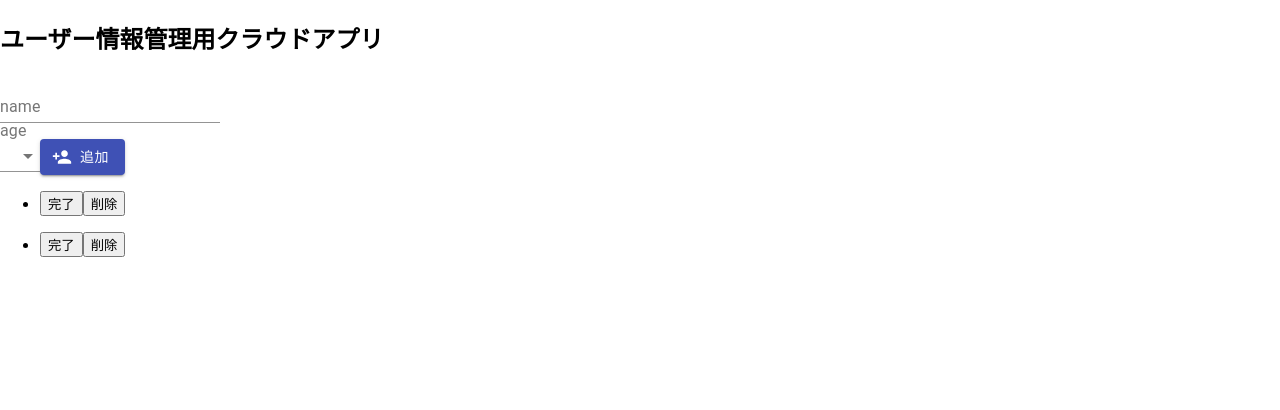
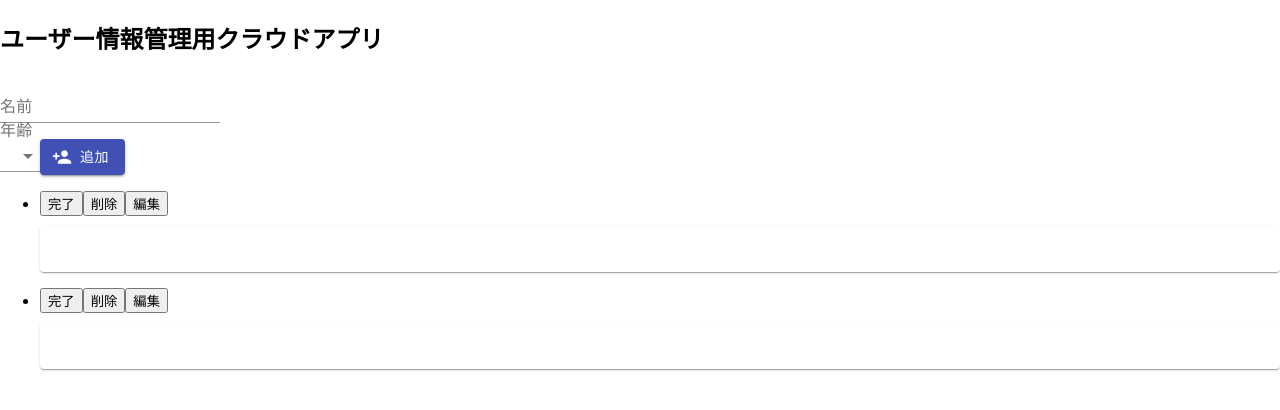
Before and after one commit to Ezure-HARUNA/croud-app, a React (Create React App) app: page / in a window 1280 px wide. Shown: the top 410 px of the page. Built offline with nearby package versions, Linux system fonts and the light colour scheme.

Commit message:
初期値が空白

```diff
--- a/src/App.jsx
+++ b/src/App.jsx
@@ -25,7 +25,11 @@ const App = () => {
         <>
             <h2>ユーザー情報管理用クラウドアプリ</h2>
             <Form usersInfo={usersInfo} setUsersInfo={setUsersInfo}></Form>
-            <List usersInfo={usersInfo} setUsersInfo={setUsersInfo} ></List>
+            <List
+                usersInfo={usersInfo}
+                setUsersInfo={setUsersInfo}
+
+            ></List>
             {/* 後で編集追加 　changeText={changeText}*/}
         </>
     )
--- a/src/EditForm.jsx
+++ b/src/EditForm.jsx
@@ -1,21 +1,81 @@
 import React from "react"
+import styled from "styled-components"
+import Button from "@material-ui/core/Button"
+import Paper from "@material-ui/core/Paper"
+import TextField from "@material-ui/core/TextField"
 
+const Li = styled.li`
+list-style: none;
+.paper {
+    margin-top: 10px;
+    padding: 15px;
+}
+.textField {
+    display: block;
+}
+`
 
-const EditForm = (props) => {
-    const [value, setValue] = React.useState(props.value);
-    const handleChange = () => props.changeText(value);
-    return (
-        <div>
-          <input
-            type="text"
-            value={value}
-            placeholder="React編集"
-            onChange={e => setValue(e.target.value)}
-          />
-          <button type="button" onClick={handleChange}>
-            実行
-          </button>
-        </div>
-      );
-  };
-  export default EditForm;
+const EditForm =(props)=>{
+  //const handleIsDone = this.props.handleIsDone
+  let todo
+  if (props.isEdit === true){
+    todo=
+    <form onSubmit={(e)=>{
+        e.preventDefault()
+        props.handleEditComplete(e, props.id)}}>
+        <TextField className="textField" type="text" label="名前" name="name" placeholder={props.name} />
+        <TextField className="textField" type="text" label="年齢" name="age" placeholder={props.age} />
+        <Button type="submit" variant="contained">編集完了</Button>
+    </form>
+  } else{
+    todo=
+    <div>
+       <p>{props.name}</p>
+       <p>{props.age}</p>
+    </div>
+  }
+  return (
+
+      <Li>
+          <Paper className="paper">
+              {todo}
+          </Paper>
+      </Li>
+  )
+
+}
+
+export default EditForm
+/*
+export default class EditForm extends React.Component {
+    render() {
+        //const buttonText = this.props.isDone ? "戻す" : "完了"
+        //const id = this.props.id
+        const handleIsDone = this.props.handleIsDone
+        let todo
+        if (this.props.isEdit === true) {
+            todo =
+            <form onSubmit={(e)=>{
+                e.preventDefault()
+                this.props.handleEditComplete(e, this.props.id)}}>
+                <TextField className="textField" type="text" label="name" name="name" placeholder={this.props.name} />
+                <TextField className="textField" type="text" label="age" name="age" placeholder={this.props.age} />
+                <Button type="submit" variant="contained">編集完了</Button>
+            </form>
+        } else {
+            todo =
+            <div>
+               <p>{this.props.name}</p>
+              <p>{this.props.age}</p>
+            </div>
+        }
+        return (
+            <Li>
+                <Paper className="paper">
+                    {todo}
+                </Paper>
+            </Li>
+        )
+    }
+}
+*/
--- a/src/Form.jsx
+++ b/src/Form.jsx
@@ -13,15 +13,28 @@ const Form = (props) => {
         e.preventDefault()
         //入力値を取り出す
         const name = e.target.name.value
+
+        //usersInfoをコピー
+        const newUsersInfo=props.usersInfo.slice()
+        //titleの追加
+        newUsersInfo.push(
+            name
+        )
+        //setUsersInfoでnewUsersInfoを更新
+        props.setUsersInfo(newUsersInfo)
+    }
+
+    const handleSelectChange =(e) =>{
+        e.preventDefault()
+        //入力値を取り出す
         const age = e.target.age.value
 
         //usersInfoをコピー
         const newUsersInfo=props.usersInfo.slice()
         //titleの追加
-        newUsersInfo.push({
-            name:name,
-            age:age,
-        })
+        newUsersInfo.push(
+            age
+        )
         //setUsersInfoでnewUsersInfoを更新
         props.setUsersInfo(newUsersInfo)
     }
@@ -31,11 +44,11 @@ const Form = (props) => {
         <form type="submit" onSubmit={(e)=>{handleSubmit(e)}}>
             {/* <imput type="submit" title="text"></imput> */}
             {/* 名前 */}
-            <TextField  name="name" id="standard-basic" label="name" />
+            <TextField  name="name" id="standard-basic" label="名前" />
 
             {/* 年齢（選択） */}
-            <InputLabel name="age" id="demo-simple-select-autowidth-label">age</InputLabel>
-            <Select>
+            <InputLabel name="age" label="age" id="demo-simple-select-autowidth-label">年齢</InputLabel>
+            <Select onChange={(e)=>{handleSelectChange(e)}}>
                 <MenuItem value="">
                     <em>-</em>
                 </MenuItem>
--- a/src/Item.jsx
+++ b/src/Item.jsx
@@ -1,6 +1,6 @@
 import React from "react"
 import styled from "styled-components"
-//import EditForm from "./EditForm"
+import EditForm from "./EditForm"
 
 //一重線のスタイル
 const P = styled.p`
@@ -58,28 +58,42 @@ const Item = (props) => {
 
 
     //編集機能
-    /*
+
     const[isEdit, setIsEdit] =React.useState(false)
-    const handleIsEdit =() => {
+    const handleIsEdit =(e) => {
         if (isEdit){   //setEdit === trueと同じ意味
             setIsEdit(false)
         } else {
             setIsEdit(true)
         }
+        e.preventDefault()
+        const editInfos = props.usersInfo.slice()
+
+        /////////????????////////
+        editInfos.isEdit = true
+        //editTodosでsetUsersInfoを更新
+        props.setUsersInfo(editInfos)
     }
 
-    const handleIsEdit =()=> {
-        const editInfos = props.usersInfo.slice()
-        editTodos[id].isEdit = true
+
+    /////////??????????????//////////
+    const handleEditComplete=(e, id)=> {
+		const editedTodos = this.state.todos.slice()
+		const title = e.target.title.value
+		const desc = e.target.desc.value
+		editedTodos[id].title = title
+		editedTodos[id].desc = desc
+		editedTodos[id].isEdit = false
 		this.setState({
-			todos : editTodos
+			todos : editedTodos
 		})
-    //onClickとonSubmitを使う？
-    //const [editIt, setEditIt] = React.useState(false);
-    //const toggleEditForm = () => setEditIt(!editIt);
-    //const changeText = props.changeText;
+	}
 
-     */
+
+
+
+
+
     return (
         <li>
             {pTagName}
@@ -89,8 +103,19 @@ const Item = (props) => {
             {/* <p>{userInfo}</p> */}
             <button onClick={handleIsDone}>{isDoneState}</button>
             <button onClick={handleDelete}>削除</button>
-            {/* <button onClick={handleIsEdit}>編集</button> */}
+            <button onClick={handleIsEdit} >編集</button>
             {/* 編集追加　 onClick={toggleEditForm} */}
+            <EditForm
+                name={props.name}
+                age={props.age}
+                isEdit={isEdit}
+                handleIsDone={handleIsDone}
+                handleDelete={handleDelete}
+                handleIsEdit={handleIsEdit}
+                handleEditComplete={handleEditComplete}
+            >
+
+            </EditForm>
         </li>
     )
 }
--- a/src/List.jsx
+++ b/src/List.jsx
@@ -15,6 +15,7 @@ const List = (props) =>{
                 setUsersInfo={props.setUsersInfo}
                 name={props.name}
                 age={props.age}
+
                 >
             </Item>
             //後で編集用にchangeText={value => props.changeText(id, value)}追加する
```
